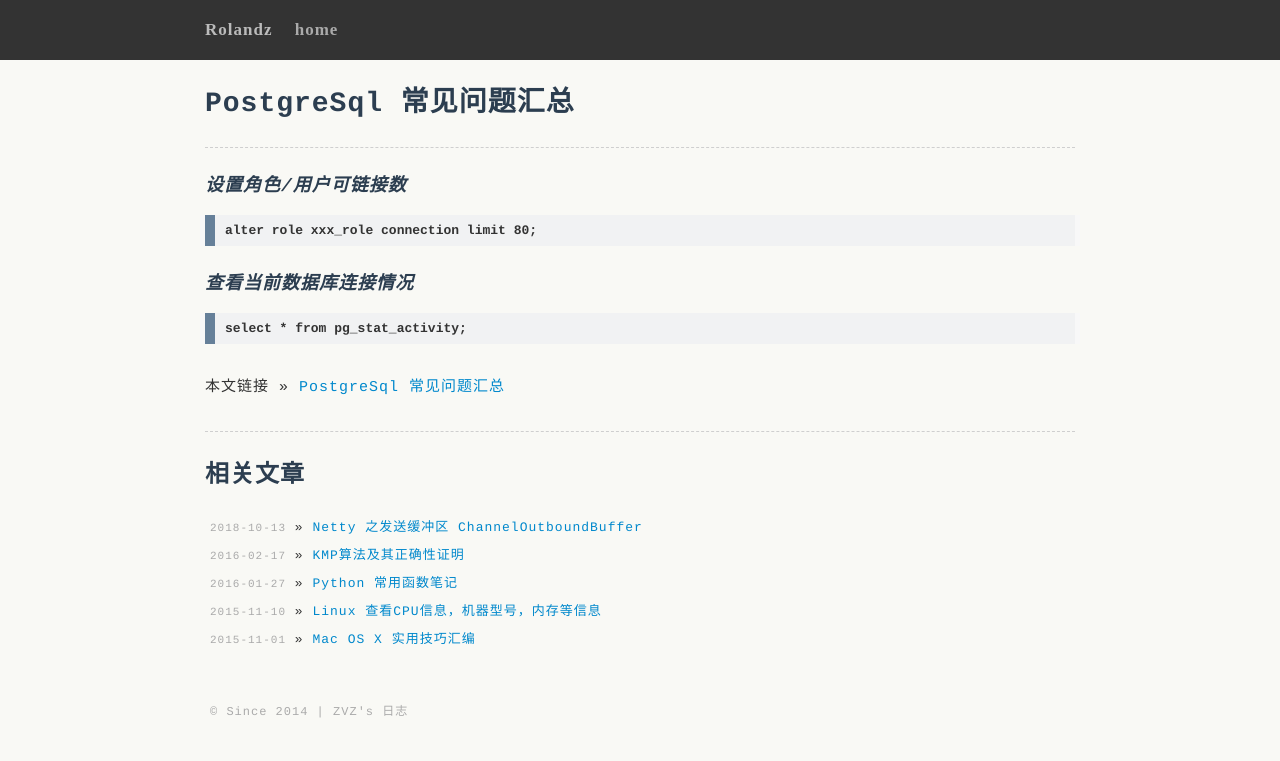
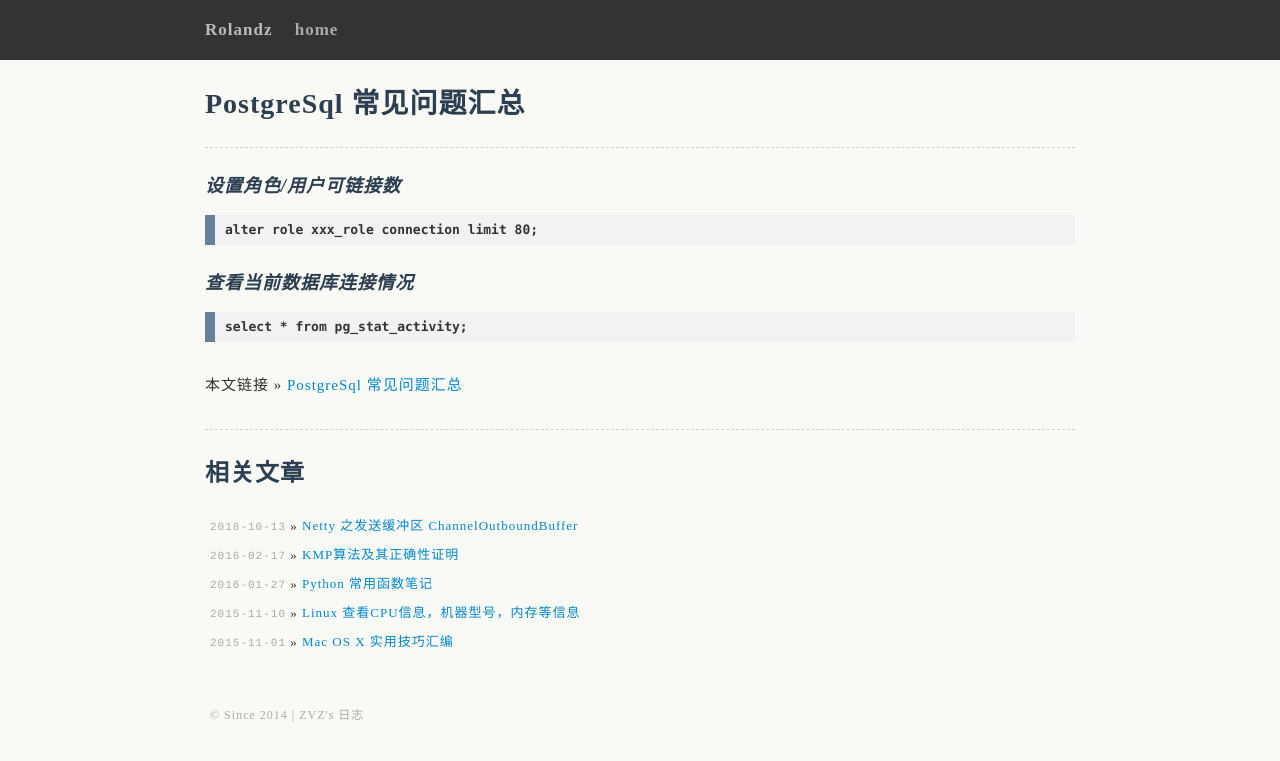
Before and after one commit to uxgnoz/uxgnoz.github.com, a Jekyll site: the page built from _posts/2016-11-09-postgresql-frq.md, in a window 1280 px wide. Shown: the top 761 px of the page. Built offline with Jekyll 4.4.1, drawn with Linux system fonts in a browser that asks for light colours; comment, search, counter and statistics services are not loaded.

Commit message:
screen.css

```diff
--- a/css/screen.css
+++ b/css/screen.css
@@ -17,7 +17,7 @@ html, body {
 
 body {
   background-color: #F9F9F5;
-  font: 15px Courier, 'Microsoft Yahei';
+  font: 15px 'Microsoft Yahei';
   /**font-size: small;*/
   text-align: left;
   color: #333;
@@ -238,7 +238,7 @@ ol, ul {
   border: none;
   padding: 0;
   font-size: 13px;
-  font-family: "Courier";
+  font-family: "Consolas", "Courier";
   letter-spacing: 0px;
   /*background-color: #f2f2f2;*/
   font-weight: 600;
```
